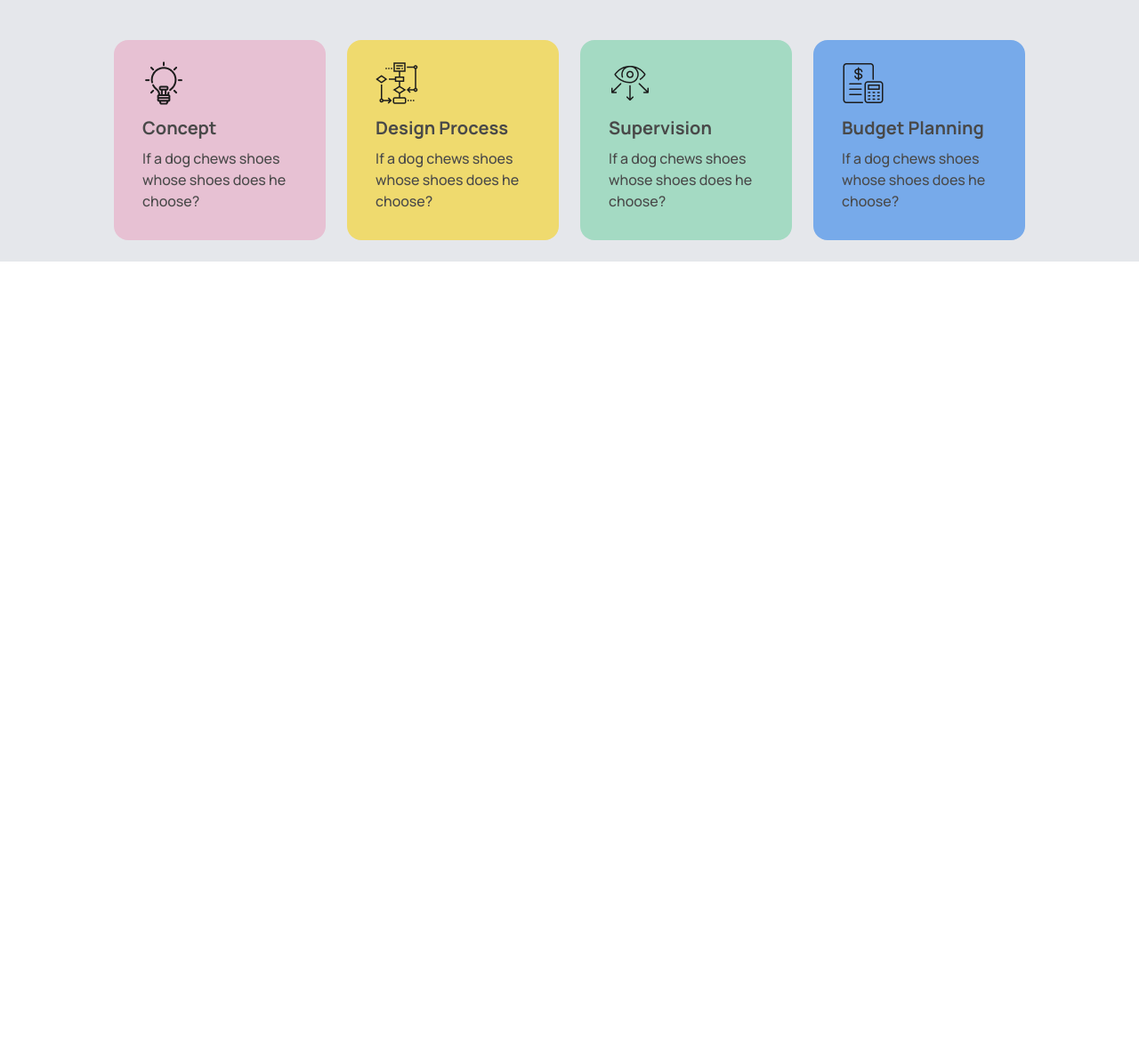
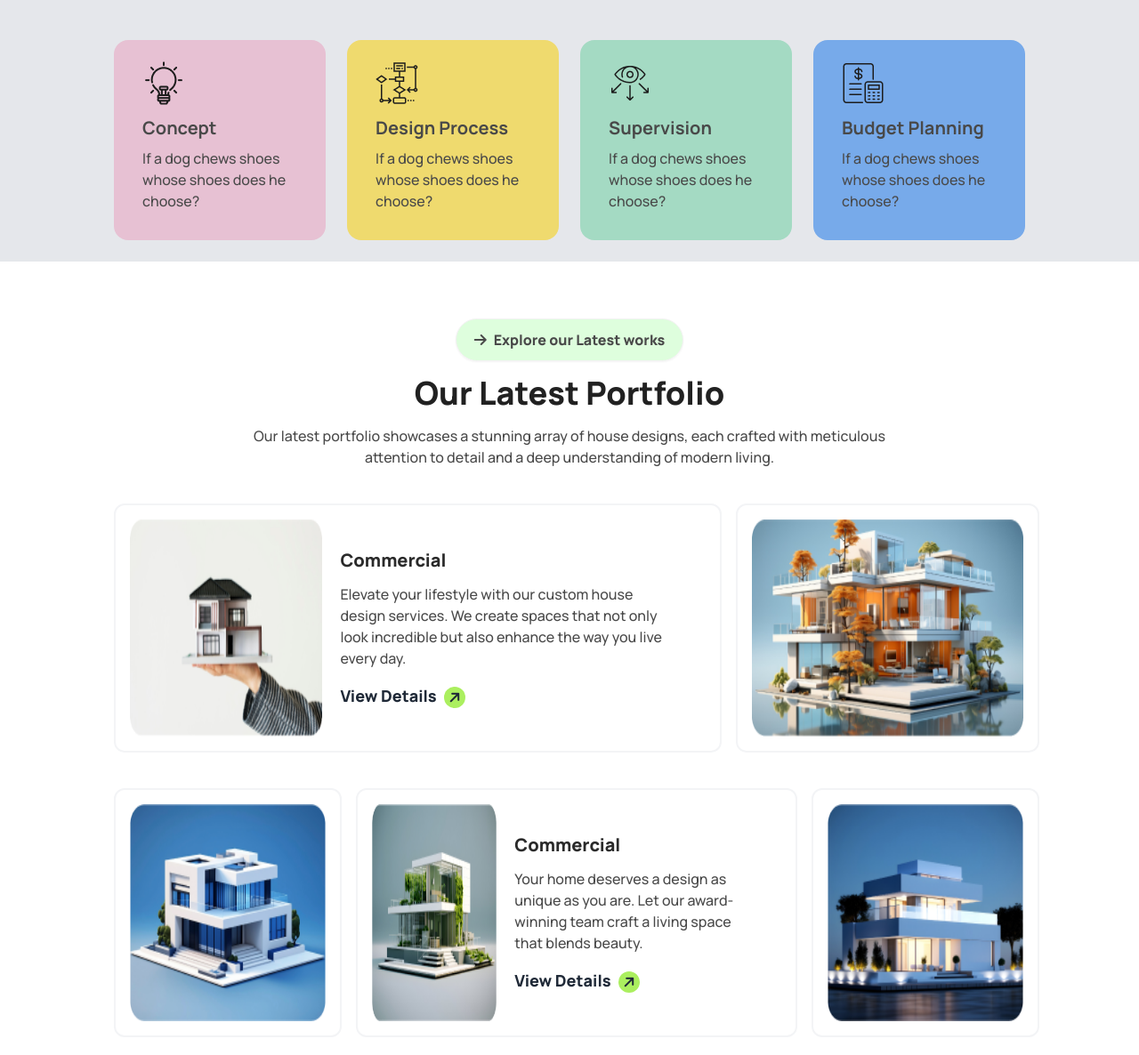
Before and after one commit to EsratAwall/Assignment-3, a plain HTML site: page index.html in a window 1280 px wide. Shown: the part 1697-2883 px from the top of the page at 89% size. Before the commit the page ends 1991 px from the top, so only its background shows below. Drawn offline with nearby package versions, Linux system fonts and the light colour scheme.

Commit message:
portfolio section ended

```diff
--- a/index.html
+++ b/index.html
@@ -240,6 +240,67 @@
        </div>
      </div>
      </section>
+     <!-- latest portfolio section start -->
+      <section class="pt-14 p-6 lg:px-32 lg:bg-white bg-gray-200">
+        <div class=" flex justify-center"><button class="btn font-extrabold text-base  text-[#494949]  rounded-3xl px-5  text-center bg-[#5bf75633] mt-2"><i class="fa-solid fa-arrow-right text-[#494949]"></i>Explore our Latest works</button></div>
+        <h1 class="text-[#212121] lg:text-4xl text-3xl font-extrabold text-center mt-4">Our Latest Portfolio  </h1>
+        <p class="text-base text-[#494949] font-medium text-center mx-auto mt-4"> Our latest portfolio showcases a stunning array of house designs, each crafted with meticulous<br> attention to detail and a deep understanding of modern living.</p>
+        <!-- first grid card -->
+        <div class="grid lg:grid-cols-3 grid-cols-1 mt-10">
+          <!-- card 1 -->
+         <div class="col-span-2 bg-white p-4 border-2 lg:border-gray-100 border-gray-300 rounded-xl">
+          <div class="card lg:card-side ">
+            <div class="w-full rounded-xl">
+              <img
+                src="./assets/img1.png"
+                alt="Album" class="h-full w-full"/>
+            </div>
+            <div class="card-body lg:ps-5 ps-2">
+              <h2 class="card-title text-[#2a2a2a] font-extrabold  text-xl">Commercial</h2>
+              <p class="text-base text-[#494949] font-medium mt-1">Elevate your lifestyle with our custom house design services. We create spaces that not only look incredible but also enhance the way you live every day.</p>
+                <div class="card-actions mt-2">
+                  <a class="text-lg font-extrabold">View Details</a>
+                  <div class="bg-[#ABEF5F] rounded-full mt-1 w-6 h-6 flex justify-center items-center"> <i class="fa-solid fa-arrow-right -rotate-45"></i></div>
+                </div>
+              </div>
+            </div>
+          </div>
+<!-- card-2 -->
+ <div class="lg:mt-0 mt-4 lg:ms-4 bg-white p-4 border-2 lg:border-gray-100 border-gray-300 rounded-xl w-full">
+  <img src="./assets/img2.png" alt="" class="h-full w-full">
+ </div>
+         </div>
+         <!-- second grid card -->
+         <div class="grid lg:grid-cols-4 grid-cols-1 lg:mt-10 mt-3">
+<!-- card 1 -->
+<div class="lg:mt-0 mt-3 bg-white p-4 border-2 lg:border-gray-100 border-gray-300 rounded-xl w-full">
+  <img src="./assets/img3.png" alt="" class="w-full h-full">
+ </div>
+ <!-- card 2 -->
+ <div class="col-span-2 lg:ms-4 lg:mt-0 mt-4 bg-white p-4 border-2 lg:border-gray-100 border-gray-300 rounded-xl">
+  <div class="card lg:card-side ">
+    <div class="w-full rounded-xl">
+      <img
+        src="./assets/img4.png"
+        alt="Album" class=" h-full w-full"/>
+    </div>
+    <div class="card-body lg:ps-5 ps-2">
+      <h2 class="card-title text-[#2a2a2a] font-extrabold  text-xl">Commercial</h2>
+      <p class="text-base text-[#494949] font-medium mt-1">Your home deserves a design as unique as you are. Let our award-winning team craft a living space that blends beauty.</p>
+        <div class="card-actions mt-2">
+          <a class="text-lg font-extrabold">View Details</a>
+          <div class="bg-[#ABEF5F] rounded-full mt-1 w-6 h-6 flex justify-center items-center"> <i class="fa-solid fa-arrow-right -rotate-45"></i></div>
+        </div>
+      </div>
+    </div>
+  </div>
+  <!-- card 3 -->
+  <div class="lg:mt-0 mt-4 lg:ms-4 bg-white p-4 border-2 lg:border-gray-100 border-gray-300 rounded-xl w-full">
+    <img src="./assets/img5.png" alt="" class="w-full h-full">
+   </div>
+          </div>
+        </div>
+      </section>
     </main>
     <!-- end main section -->
      <!-- start footer section -->
```
